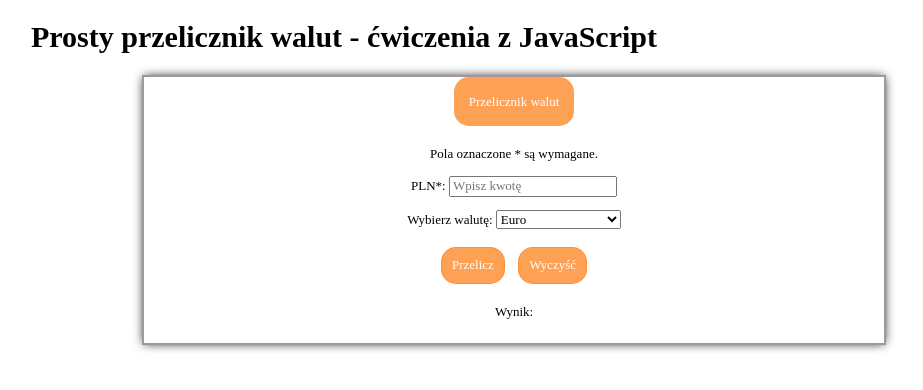
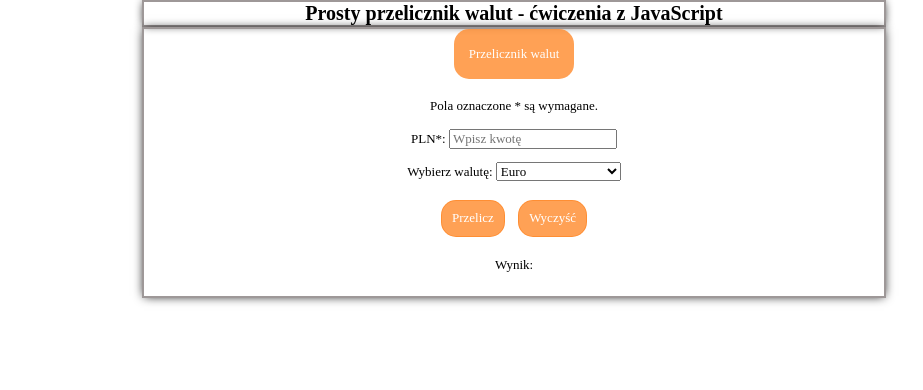
Before and after one commit to sylwia-ciszek/currency-converter, a plain HTML site: page index.html in a window 1280 px wide. Shown: the whole page, without its empty margins (126-1049 px from the left). Drawn offline with nearby package versions, Linux system fonts and the light colour scheme.

Commit message:
header box added

```diff
--- a/css/formCalc.css
+++ b/css/formCalc.css
@@ -12,9 +12,15 @@
 }
 
 .formCalc__header {
-    max-width: 900px;
-    font-size: 30px;
-    margin: 20px;
+    margin: 0 auto;
+    box-shadow: 0px 0px 10px -2px rgb(0, 0, 0);
+    padding: 0 20px;
+    max-width: 700px;
+    vertical-align: middle;
+    color: rgb(0, 0, 0);
+    border: 2px solid rgb(158, 152, 152);
+    list-style: none;
+    font-size: 20px;
     text-align: center;
 }
 
```
